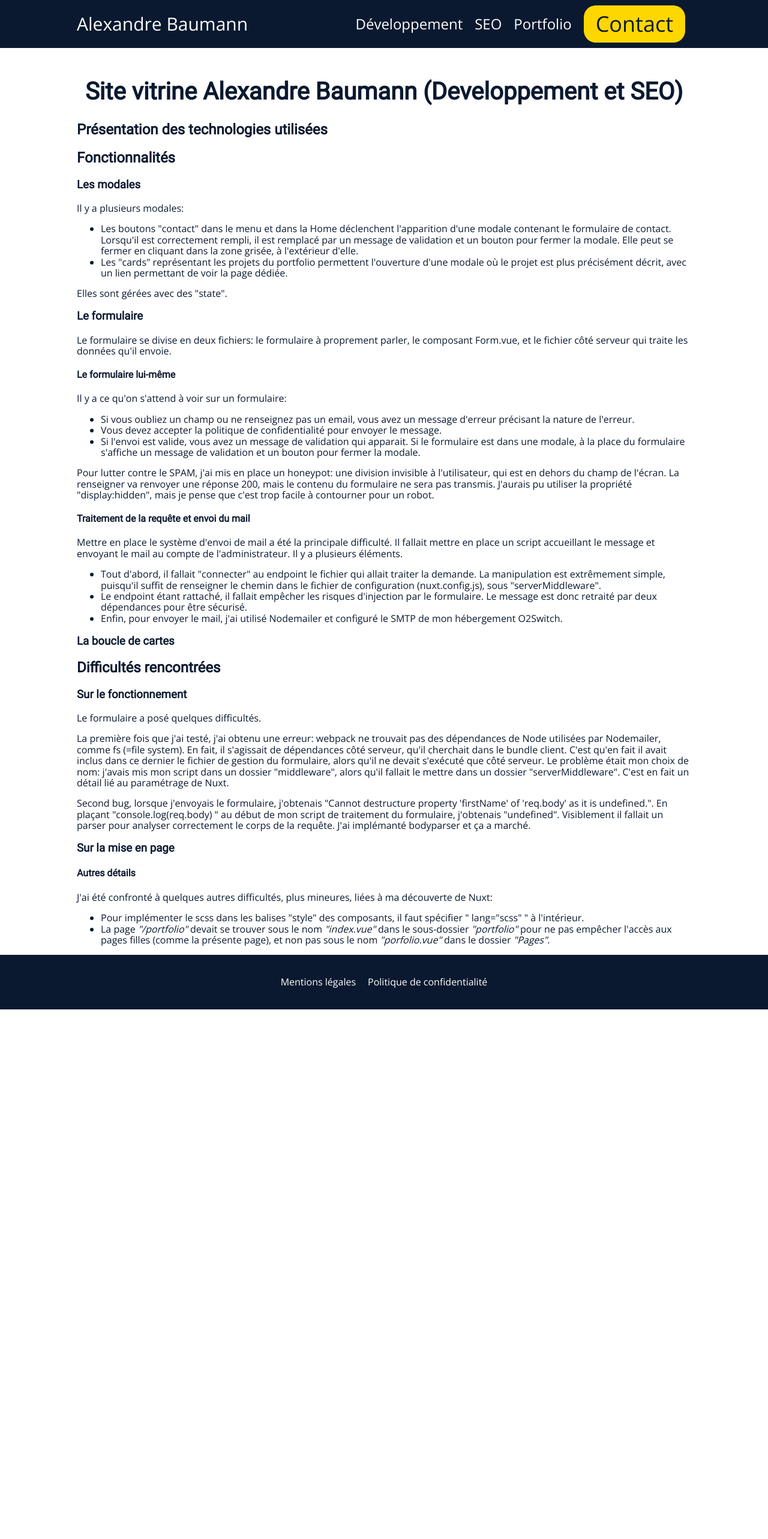
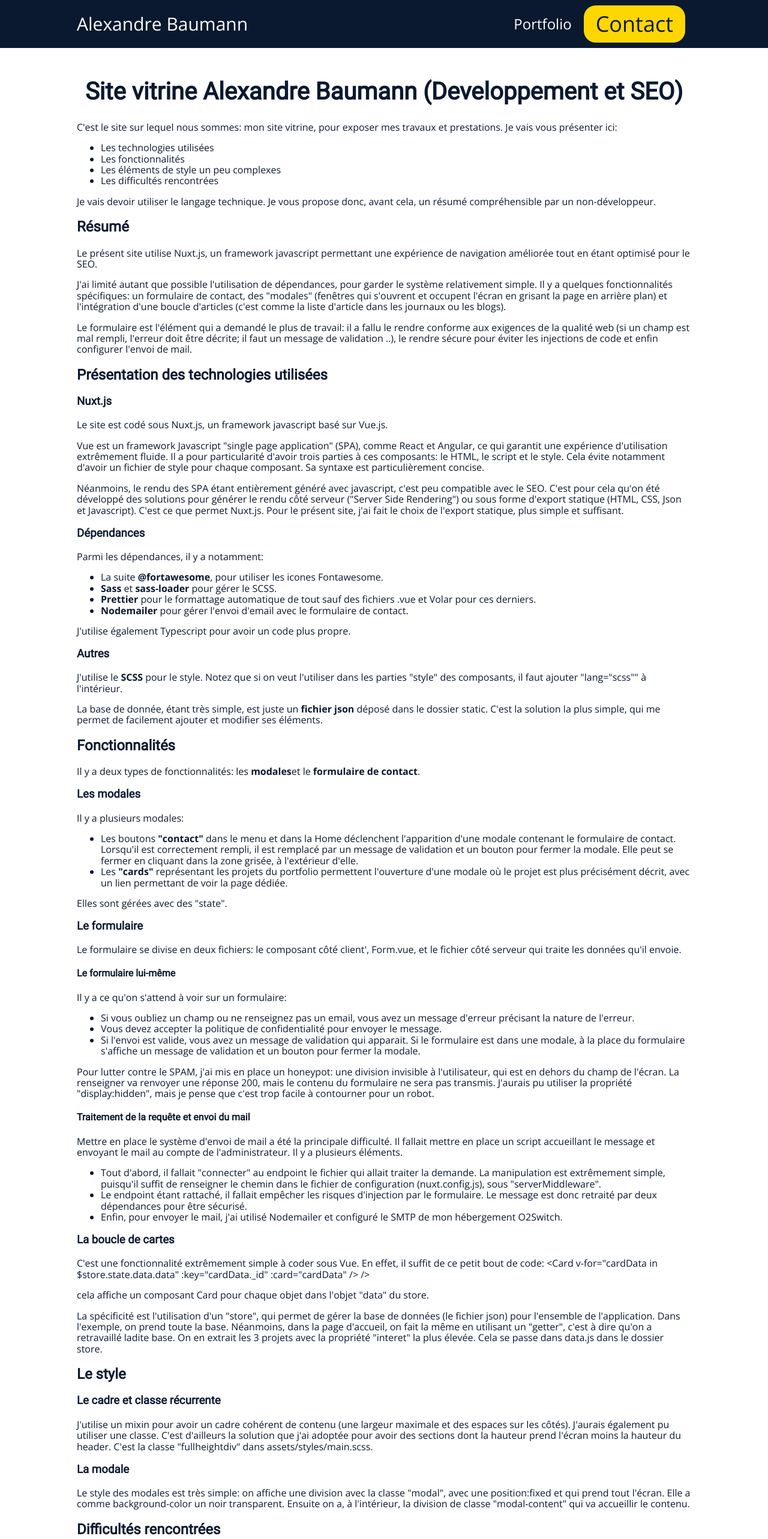
Before and after one commit to AlexandreBaumann/Site-pro, a Nuxt app: page /portfolio/site-vitrine-alexandre-baumann in a window 1280 px wide. Shown: the top 2566 px of the page at 60% size. Before the commit the page ends 1683 px from the top, so only its background shows below. Built offline with nearby package versions, Linux system fonts and the light colour scheme.

Commit message:
Export statique

```diff
--- a/components/Footer.vue
+++ b/components/Footer.vue
@@ -2,8 +2,8 @@
   <footer>
     <nav>
       <ul>
-        <li><nuxt-link to="/mention-legales">Mentions légales</nuxt-link></li>
-        <li><nuxt-link to="/politique-de-confidentialite">Politique de confidentialité</nuxt-link></li>
+        <!-- <li><nuxt-link to="/mention-legales">Mentions légales</nuxt-link></li> -->
+        <!-- <li><nuxt-link to="/politique-de-confidentialite">Politique de confidentialité</nuxt-link></li> -->
       </ul>
     </nav>
   </footer>
@@ -43,4 +43,5 @@ footer {
       }
     }
   }
-}</style>
+}
+</style>
--- a/components/FormCTA.vue
+++ b/components/FormCTA.vue
@@ -68,7 +68,7 @@ export default {
     left: 0;
     width: 100%;
     height: 100%;
-    background-color: rgba(0, 0, 0, 0.7);
+    background-color: rgba(0, 0, 0, 0.8);
     z-index: 1000;
 }
 
--- a/components/Header.vue
+++ b/components/Header.vue
@@ -8,8 +8,8 @@
       </div>
       <nav>
         <ul>
-          <li><nuxt-link to="/developpement">Développement</nuxt-link></li>
-          <li><nuxt-link to="/seo">SEO</nuxt-link></li>
+          <!-- <li><nuxt-link to="/developpement">Développement</nuxt-link></li>
+          <li><nuxt-link to="/seo">SEO</nuxt-link></li> -->
           <li><nuxt-link to="/portfolio">Portfolio</nuxt-link></li>
           <li>
             <FormCTA />
--- a/pages/portfolio/site-vitrine-alexandre-baumann.vue
+++ b/pages/portfolio/site-vitrine-alexandre-baumann.vue
@@ -2,21 +2,76 @@
     <div class="container">
 
         <h1>Site vitrine Alexandre Baumann (Developpement et SEO)</h1>
+        <p>C'est le site sur lequel nous sommes: mon site vitrine, pour exposer mes travaux et prestations. Je vais vous
+            présenter ici:</p>
+        <ul>
+            <li>Les technologies utilisées</li>
+            <li>Les fonctionnalités</li>
+            <li>Les éléments de style un peu complexes</li>
+            <li>Les difficultés rencontrées</li>
+        </ul>
+        <p>Je vais devoir utiliser le langage technique. Je vous propose donc, avant cela, un résumé compréhensible par un
+            non-développeur.</p>
+        <h2>Résumé</h2>
+        <p>Le présent site utilise Nuxt.js, un framework javascript permettant une expérience de navigation améliorée tout
+            en étant optimisé pour le SEO.</p>
+        <p>J'ai limité autant que possible l'utilisation de dépendances, pour garder le système relativement simple. Il y a
+            quelques fonctionnalités spécifiques: un formulaire de contact, des "modales" (fenêtres qui s'ouvrent et
+            occupent l'écran
+            en grisant la page en arrière plan) et l'intégration d'une boucle d'articles (c'est comme la liste d'article
+            dans les journaux ou les blogs).</p>
+        <p>Le formulaire est l'élément qui a demandé le plus de travail: il a fallu le rendre conforme aux exigences de la
+            qualité web (si un champ est mal rempli, l'erreur doit être décrite; il faut un message de validation ..), le
+            rendre sécure pour éviter les injections de code et enfin configurer l'envoi de mail.</p>
+
         <h2>Présentation des technologies utilisées</h2>
+        <h3>Nuxt.js</h3>
+        <p>Le site est codé sous Nuxt.js, un framework javascript basé sur Vue.js. </p>
+        <p>Vue est un framework Javascript "single page application" (SPA), comme React et Angular, ce qui garantit une
+            expérience
+            d'utilisation extrêmement fluide. Il a pour particularité
+            d'avoir trois parties à ces composants: le HTML, le script et le style. Cela évite
+            notamment d'avoir un fichier de style pour chaque composant. Sa syntaxe est particulièrement concise.</p>
+        <p>Néanmoins, le rendu des SPA étant entièrement généré avec javascript, c'est peu compatible avec le SEO. C'est
+            pour cela qu'on été développé des solutions pour générer le rendu côté serveur ("Server Side Rendering") ou sous
+            forme d'export statique (HTML, CSS, Json et Javascript). C'est ce que permet Nuxt.js. Pour le présent site, j'ai
+            fait le choix de l'export statique, plus simple et suffisant.</p>
+        <h3>Dépendances</h3>
+        <p>Parmi les dépendances, il y a notamment:</p>
+        <ul>
+            <li>La suite <strong>@fortawesome</strong>, pour utiliser les icones Fontawesome.</li>
+            <li><strong>Sass</strong> et <strong>sass-loader</strong> pour gérer le SCSS.</li>
+            <li><strong>Prettier</strong> pour le formattage automatique de tout sauf des fichiers .vue et Volar pour ces
+                derniers.</li>
+            <li><strong>Nodemailer</strong> pour gérer l'envoi d'email avec le formulaire de contact.</li>
+        </ul>
+        <p>J'utilise également Typescript pour avoir un code plus propre.</p>
+        <h3>Autres</h3>
+        <p>J'utilise le <strong>SCSS</strong> pour le style. Notez que si on veut
+            l'utiliser dans
+            les parties "style" des composants, il faut ajouter "lang="scss"" à
+            l'intérieur.</p>
+        <p>La base de donnée, étant très simple, est juste un <strong>fichier json</strong> déposé dans le dossier static.
+            C'est la solution
+            la plus simple, qui me permet de facilement ajouter et modifier ses éléments.</p>
         <h2>Fonctionnalités</h2>
+        <p>Il y a deux types de fonctionnalités: les <strong>modales</strong>et le <strong>formulaire de contact</strong>.
+        </p>
         <h3>Les modales</h3>
         <p>Il y a plusieurs modales:</p>
         <ul>
-            <li>Les boutons "contact" dans le menu et dans la Home déclenchent l'apparition d'une modale contenant le
+            <li>Les boutons <strong>"contact"</strong> dans le menu et dans la Home déclenchent l'apparition d'une modale
+                contenant le
                 formulaire de contact. Lorsqu'il est correctement rempli, il est remplacé par un message de validation et un
                 bouton pour fermer la modale. Elle peut se fermer en cliquant dans la zone grisée, à l'extérieur d'elle.
             </li>
-            <li>Les "cards" représentant les projets du portfolio permettent l'ouverture d'une modale où le projet est plus
+            <li>Les <strong>"cards"</strong> représentant les projets du portfolio permettent l'ouverture d'une modale où le
+                projet est plus
                 précisément décrit, avec un lien permettant de voir la page dédiée.</li>
         </ul>
         <p>Elles sont gérées avec des "state".</p>
         <h3>Le formulaire</h3>
-        <p>Le formulaire se divise en deux fichiers: le formulaire à proprement parler, le composant Form.vue, et le fichier
+        <p>Le formulaire se divise en deux fichiers: le composant côté client', Form.vue, et le fichier
             côté serveur qui traite les données qu'il envoie.</p>
         <h4>Le formulaire lui-même</h4>
         <p>Il y a ce qu'on s'attend à voir sur un formulaire:</p>
@@ -46,6 +101,29 @@
         </ul>
 
         <h3>La boucle de cartes</h3>
+        <p>C'est une fonctionnalité extrêmement simple à coder sous Vue. En effet, il suffit de ce petit bout de code:
+            &lt;Card v-for="cardData in $store.state.data.data" :key="cardData._id" :card="cardData" /&gt; />
+        </p>
+        <p>cela affiche un composant Card pour chaque objet dans l'objet "data" du store.</p>
+        <p>La spécificité est l'utilisation d'un "store", qui permet de gérer la base de données (le fichier json)
+            pour l'ensemble de l'application. Dans l'exemple, on prend toute la base. Néanmoins, dans la page d'accueil, on
+            fait la même en utilisant un "getter", c'est à dire qu'on a retravaillé ladite base. On en extrait les 3 projets
+            avec la propriété "interet" la plus élevée. Cela se passe dans data.js dans le dossier store.</p>
+
+
+        <h2>Le style</h2>
+
+        <h3>Le cadre et classe récurrente</h3>
+        <p>J'utilise un mixin pour avoir un cadre cohérent de contenu (une largeur maximale et des espaces sur les côtés).
+            J'aurais également pu utiliser une classe. C'est d'ailleurs la solution que j'ai adoptée pour avoir des sections
+            dont la hauteur prend l'écran moins la hauteur du header. C'est la classe "fullheightdiv" dans
+            assets/styles/main.scss.
+        </p>
+
+        <h3>La modale</h3>
+        <p>Le style des modales est très simple: on affiche une division avec la classe "modal", avec une position:fixed et
+            qui prend tout l'écran. Elle a comme background-color un noir transparent. Ensuite on a, à l'intérieur, la
+            division de classe "modal-content" qui va accueillir le contenu.</p>
 
         <h2>Difficultés rencontrées</h2>
         <h3>Sur le fonctionnement</h3>
@@ -64,7 +142,7 @@
         <h4>Autres détails</h4>
         <p>J'ai été confronté à quelques autres difficultés, plus mineures, liées à ma découverte de Nuxt:</p>
         <ul>
-            <li>Pour implémenter le scss dans les balises "style" des composants, il faut spécifier " lang="scss" " à
+            <li>Pour implémenter le scss dans les balises "style" des composants, il faut spécifier "lang="scss"" à
                 l'intérieur.</li>
             <li>La page <i>"/portfolio"</i> devait se trouver sous le nom <i>"index.vue"</i> dans le sous-dossier
                 <i>"portfolio"</i> pour ne pas
```
